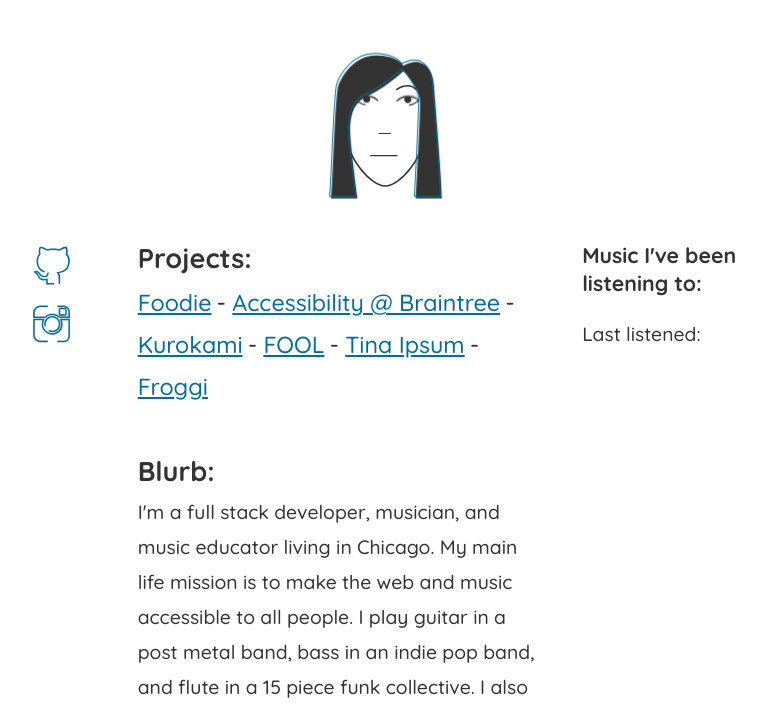
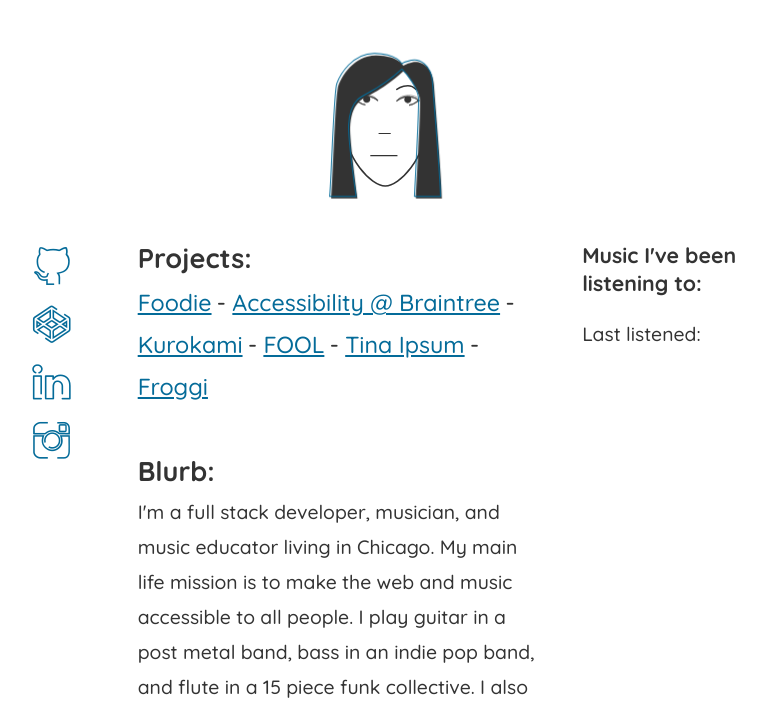
Before and after one commit to raebex/raebex.github.io, a PHP site: page / in a window 1280 px wide. Shown: the top 706 px of the page, without its empty margins (255-1021 px from the left). Run offline with PHP 8.4, Linux system fonts and the light colour scheme.

Commit message:
add linkedin logo, revamp icon font

```diff
--- a/css/sass-files/settings/_icon-font.scss
+++ b/css/sass-files/settings/_icon-font.scss
@@ -1,67 +1,55 @@
 @charset "UTF-8";
 
 @font-face {
-  font-family: "icon-font";
-  src:url("../fonts/icon-font.eot");
-  src:url("../fonts/icon-font.eot?#iefix") format("embedded-opentype"),
-    url("../fonts/icon-font.woff") format("woff"),
-    url("../fonts/icon-font.ttf") format("truetype"),
-    url("../fonts/icon-font.svg#icon-font") format("svg");
+  font-family: "icomoon";
+  src: url("../fonts/icomoon.eot?8a8mtl");
+  src: url("../fonts/icomoon.eot?8a8mtl#iefix") format("embedded-opentype"),
+    url("../fonts/icomoon.ttf?8a8mtl") format("truetype"), url("../fonts/icomoon.woff?8a8mtl") format("woff"),
+    url("../fonts/icomoon.svg?8a8mtl#icomoon") format("svg");
   font-weight: normal;
   font-style: normal;
-
+  font-display: block;
 }
 
-[data-icon]:before {
-  font-family: "icon-font" !important;
-  content: attr(data-icon);
-  font-style: normal !important;
-  font-weight: normal !important;
-  font-variant: normal !important;
-  text-transform: none !important;
-  speak: none;
-  line-height: 1;
+[class^="icon-"],
+[class*=" icon-"] {
+  /* use !important to prevent issues with browser extensions that change fonts */
+  font-family: "icomoon" !important;
+  font-style: normal;
+  font-weight: normal;
+  font-variant: normal;
+  text-transform: none;
+  line-height: 0;
+  font-size: 2em;
+
+  /* Better Font Rendering =========== */
   -webkit-font-smoothing: antialiased;
   -moz-osx-font-smoothing: grayscale;
 }
 
 [class^="icon-"]:before,
 [class*=" icon-"]:before {
-  font-family: "icon-font" !important;
-  font-style: normal !important;
-  font-weight: normal !important;
-  font-variant: normal !important;
-  text-transform: none !important;
-  speak: none;
   line-height: 1;
-  -webkit-font-smoothing: antialiased;
-  -moz-osx-font-smoothing: grayscale;
 }
 
-.icon {
-  line-height: 0;
-  font-size: 2em;
-  text-decoration: none !important;
-}
-
-.icon-back-arrow:before {
-  content: "a";
-}
 .icon-codepen:before {
-  content: "b";
+  content: "\e900";
 }
 .icon-dribbble:before {
-  content: "c";
+  content: "\e901";
 }
 .icon-facebook:before {
-  content: "d";
+  content: "\e902";
 }
 .icon-github:before {
-  content: "e";
+  content: "\e903";
 }
 .icon-instagram:before {
-  content: "f";
+  content: "\e904";
+}
+.icon-linkedin:before {
+  content: "\e905";
 }
 .icon-twitter:before {
-  content: "g";
+  content: "\e906";
 }
--- a/css/style.css
+++ b/css/style.css
@@ -1,3 +1,4 @@
+@charset "UTF-8";
 html, body, div, span, applet, object, iframe,
 h1, h2, h3, h4, h5, h6, p, blockquote, pre,
 a, abbr, acronym, address, big, cite, code,
@@ -63,70 +64,59 @@ html {
 }
 
 @font-face {
-  font-family: "icon-font";
-  src: url("../fonts/icon-font.eot");
-  src: url("../fonts/icon-font.eot?#iefix") format("embedded-opentype"), url("../fonts/icon-font.woff") format("woff"), url("../fonts/icon-font.ttf") format("truetype"), url("../fonts/icon-font.svg#icon-font") format("svg");
+  font-family: "icomoon";
+  src: url("../fonts/icomoon.eot?8a8mtl");
+  src: url("../fonts/icomoon.eot?8a8mtl#iefix") format("embedded-opentype"), url("../fonts/icomoon.ttf?8a8mtl") format("truetype"), url("../fonts/icomoon.woff?8a8mtl") format("woff"), url("../fonts/icomoon.svg?8a8mtl#icomoon") format("svg");
   font-weight: normal;
   font-style: normal;
+  font-display: block;
 }
-[data-icon]:before {
-  font-family: "icon-font" !important;
-  content: attr(data-icon);
-  font-style: normal !important;
-  font-weight: normal !important;
-  font-variant: normal !important;
-  text-transform: none !important;
-  speak: none;
-  line-height: 1;
+[class^=icon-],
+[class*=" icon-"] {
+  /* use !important to prevent issues with browser extensions that change fonts */
+  font-family: "icomoon" !important;
+  font-style: normal;
+  font-weight: normal;
+  font-variant: normal;
+  text-transform: none;
+  line-height: 0;
+  font-size: 2em;
+  /* Better Font Rendering =========== */
   -webkit-font-smoothing: antialiased;
   -moz-osx-font-smoothing: grayscale;
 }
 
 [class^=icon-]:before,
 [class*=" icon-"]:before {
-  font-family: "icon-font" !important;
-  font-style: normal !important;
-  font-weight: normal !important;
-  font-variant: normal !important;
-  text-transform: none !important;
-  speak: none;
   line-height: 1;
-  -webkit-font-smoothing: antialiased;
-  -moz-osx-font-smoothing: grayscale;
-}
-
-.icon {
-  line-height: 0;
-  font-size: 2em;
-  text-decoration: none !important;
-}
-
-.icon-back-arrow:before {
-  content: "a";
 }
 
 .icon-codepen:before {
-  content: "b";
+  content: "";
 }
 
 .icon-dribbble:before {
-  content: "c";
+  content: "";
 }
 
 .icon-facebook:before {
-  content: "d";
+  content: "";
 }
 
 .icon-github:before {
-  content: "e";
+  content: "";
 }
 
 .icon-instagram:before {
-  content: "f";
+  content: "";
+}
+
+.icon-linkedin:before {
+  content: "";
 }
 
 .icon-twitter:before {
-  content: "g";
+  content: "";
 }
 
 .grid-row {
--- a/index.html
+++ b/index.html
@@ -77,6 +77,18 @@
         </a>
       </li>
       <li class="social-media__link">
+        <a href="https://codepen.io/raebex" target="_blank" rel="noopener noreferrer">
+          <div class="icon icon-codepen"></div>
+          <span class="social-media__caption">Codepen</span>
+        </a>
+      </li>
+      <li class="social-media__link">
+        <a href="https://www.linkedin.com/in/raebex/" target="_blank" rel="noopener noreferrer">
+          <div class="icon icon-linkedin"></div>
+          <span class="social-media__caption">LinkedIn</span>
+        </a>
+      </li>
+      <li class="social-media__link">
         <a href="https://instagram.com/lunchbox.amp/" target="_blank" rel="noopener noreferrer">
           <div class="icon icon-instagram"></div>
           <span class="social-media__caption">Instagram</span>
```
Also changed, not shown: fonts/icomoon.ttf (added), fonts/icomoon.woff (added), fonts/icon-font.ttf (deleted), fonts/icon-font.woff (deleted), images/social/codepen.svg, images/social/dribbble.svg, images/social/facebook.svg, images/social/github.svg, images/social/instagram.svg, images/social/linkedin.svg (added), images/social/twitter.svg, 5 other files.
